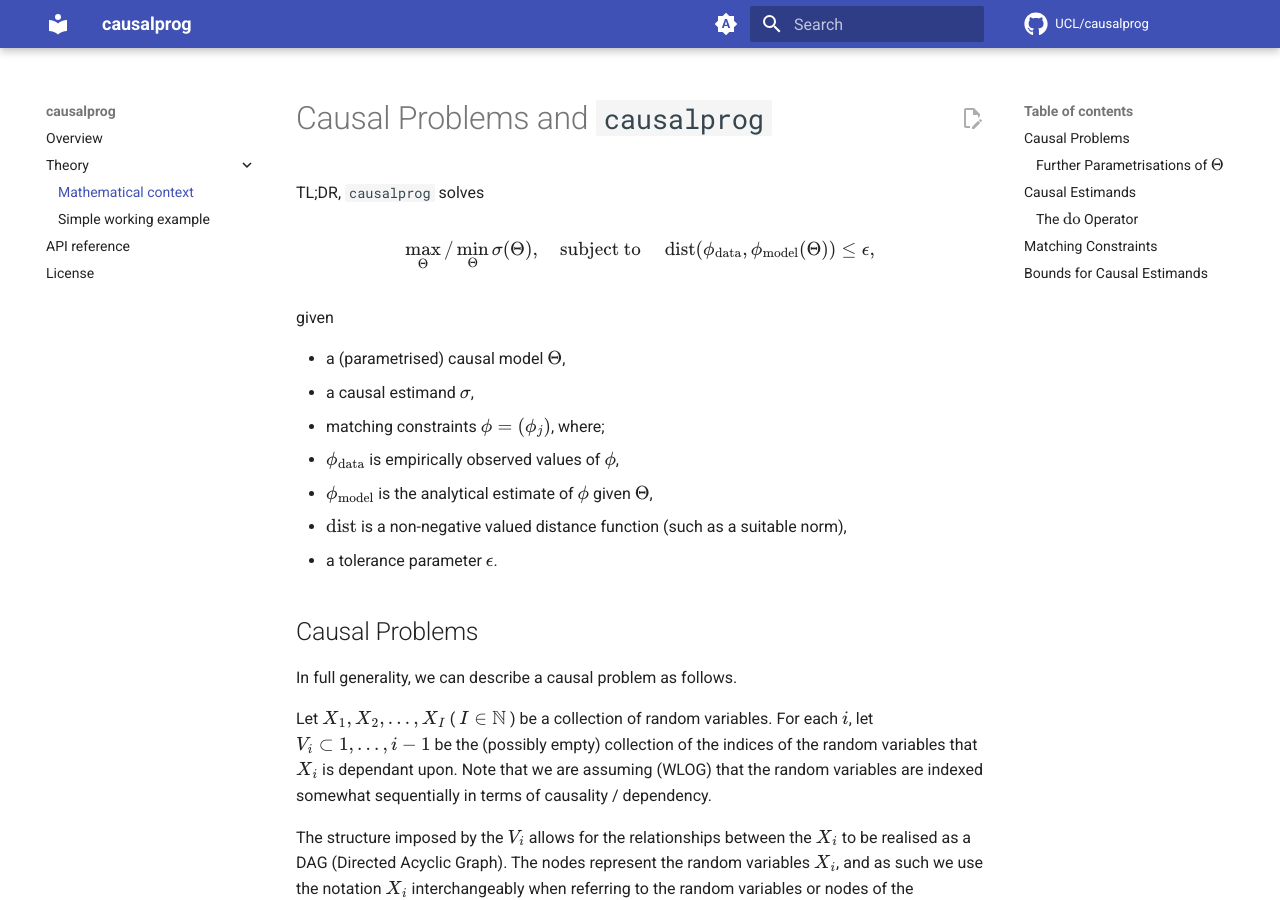
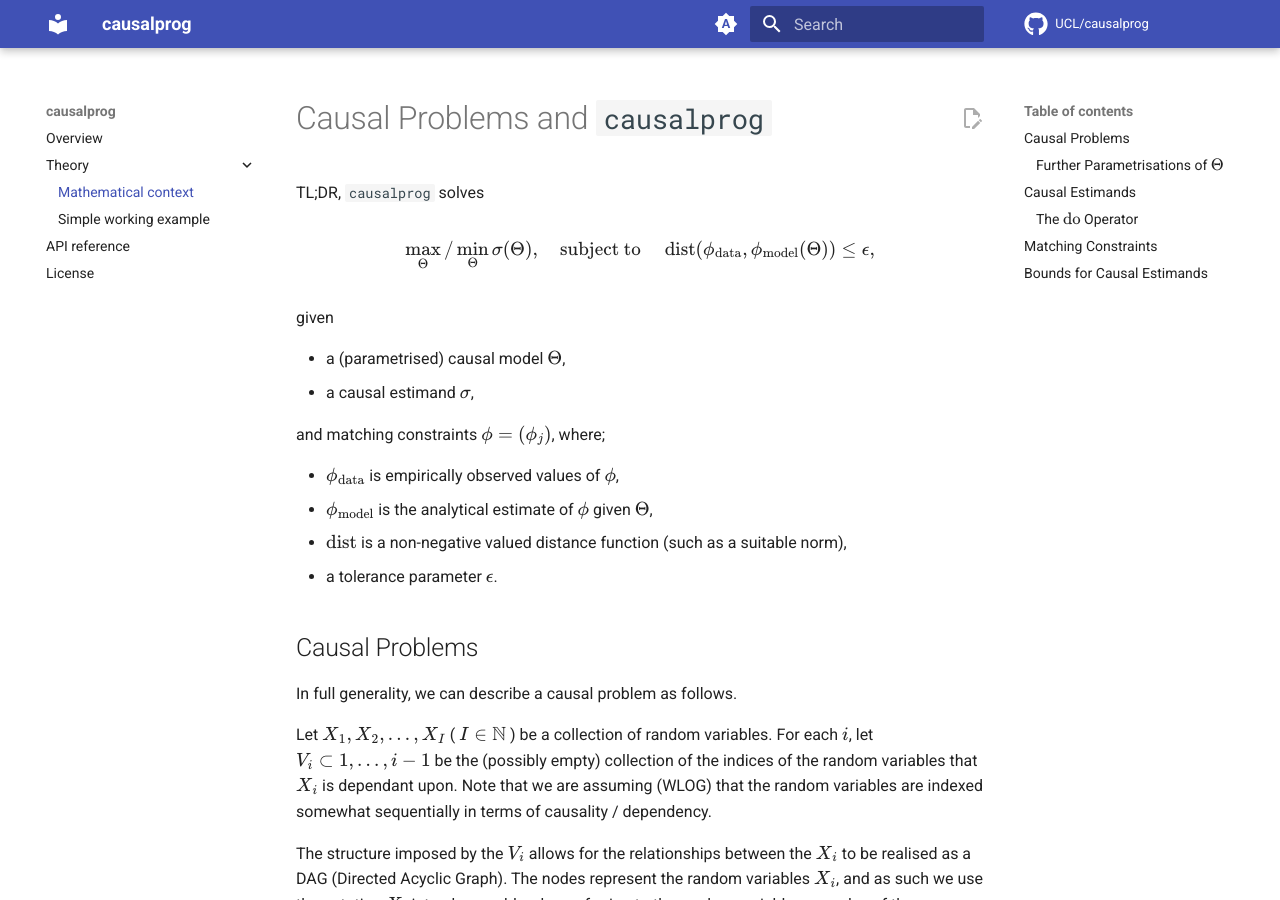
Before and after one commit to UCL/causalprog, an MkDocs documentation site: the page built from docs/theory/mathematical-context.md, in a window 1280 px wide and 900 px high. Built offline with MkDocs 1.6.1 and Material for MkDocs 9.7.7, drawn with Linux system fonts in a browser that asks for light colours; comment, search, counter and statistics services are not loaded.

Commit message:
Fix bullet point rendering

```diff
--- a/docs/theory/mathematical-context.md
+++ b/docs/theory/mathematical-context.md
@@ -8,10 +8,12 @@ given
 
 - a (parametrised) causal model $\Theta$,
 - a causal estimand $\sigma$,
-- matching constraints $\phi = (\phi_j)$, where;
-  - $\phi_\mathrm{data}$ is empirically observed values of $\phi$,
-  - $\phi_\mathrm{model}$ is the analytical estimate of $\phi$ given $\Theta$,
-  - $\mathrm{dist}$ is a non-negative valued distance function (such as a suitable norm),
+
+and matching constraints $\phi = (\phi_j)$, where;
+
+- $\phi_\mathrm{data}$ is empirically observed values of $\phi$,
+- $\phi_\mathrm{model}$ is the analytical estimate of $\phi$ given $\Theta$,
+- $\mathrm{dist}$ is a non-negative valued distance function (such as a suitable norm),
 - a tolerance parameter $\epsilon$.
 
 ## Causal Problems
```
